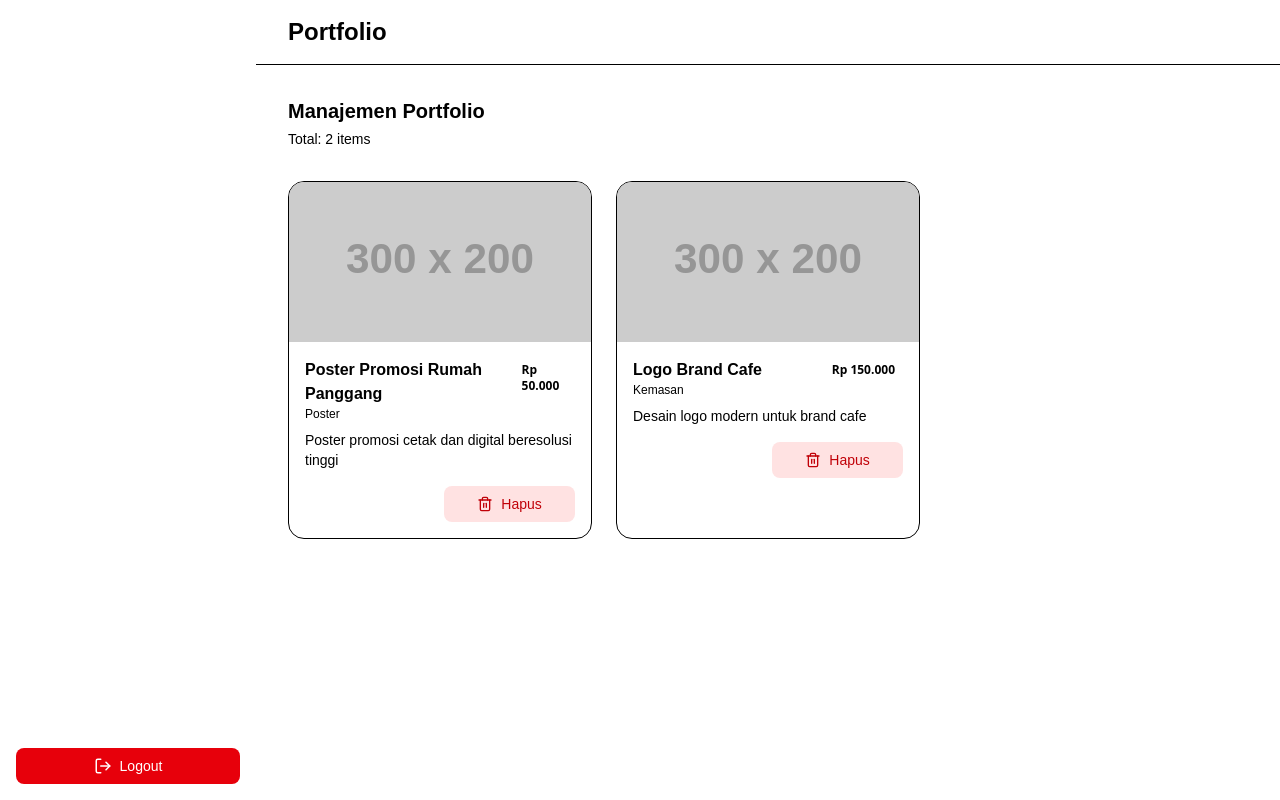
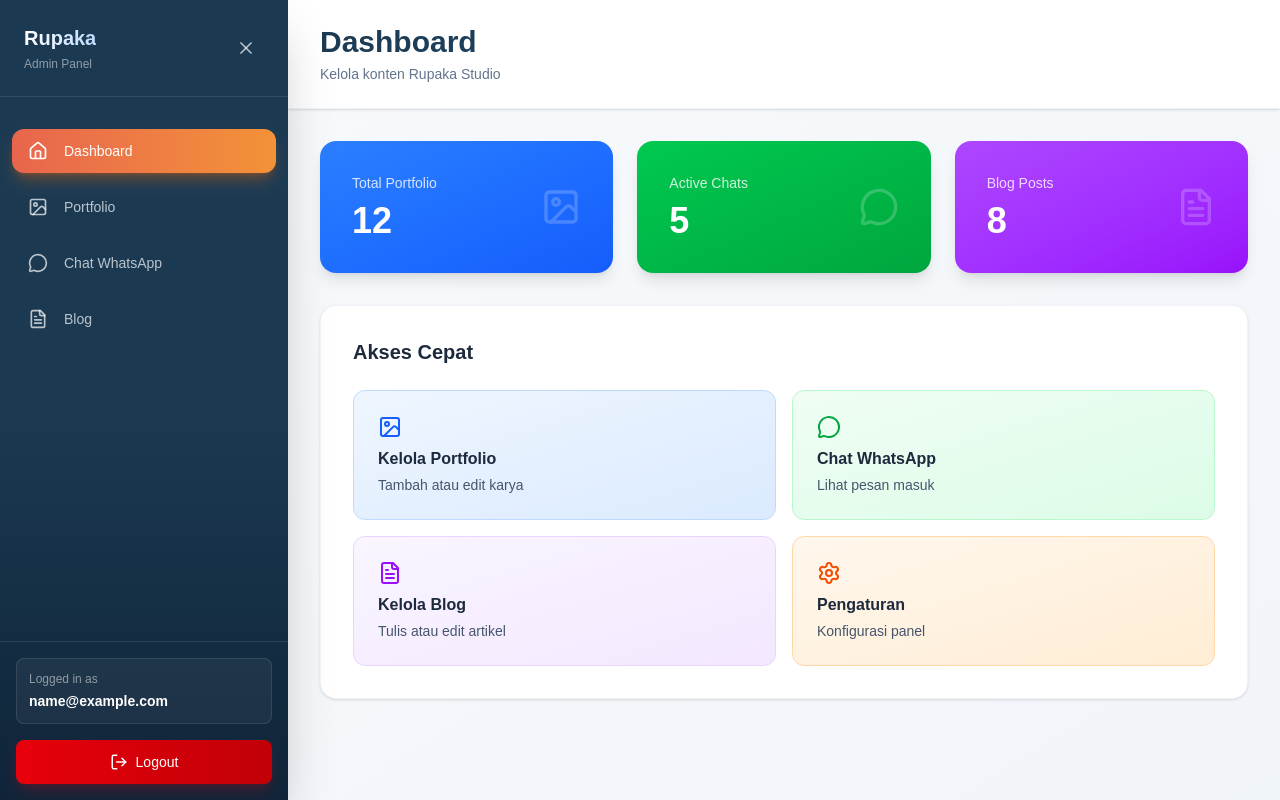
Before and after one commit to Mingkhemx/Rupaka-Studio, a React (Vite) app: page /admin/dashboard in a window 1280 px wide. Built offline with nearby package versions, Linux system fonts and the light colour scheme; sample sign-in values are in the browser's storage.

Commit message:
feat: redesign admin dashboard with professional UI/UX

```diff
--- a/src/pages/AdminDashboard.tsx
+++ b/src/pages/AdminDashboard.tsx
@@ -1,6 +1,6 @@
 import { useState } from 'react';
 import { useNavigate } from 'react-router-dom';
-import { LogOut, Menu, X, Image as ImageIcon, MessageCircle, FileText } from 'lucide-react';
+import { LogOut, Menu, X, Image as ImageIcon, MessageCircle, FileText, Home, Settings } from 'lucide-react';
 import PortfolioManager from './PortfolioManager';
 import ChatManager from './ChatManager';
 import BlogManager from './BlogManager';
@@ -24,63 +24,64 @@ export function AdminLayout({ children, activeTab, onTabChange }: AdminLayoutPro
   const adminEmail = localStorage.getItem('adminEmail') || 'Admin';
 
   const menuItems = [
+    { id: 'dashboard', label: 'Dashboard', icon: Home },
     { id: 'portfolio', label: 'Portfolio', icon: ImageIcon },
     { id: 'chat', label: 'Chat WhatsApp', icon: MessageCircle },
     { id: 'blog', label: 'Blog', icon: FileText },
   ];
 
   return (
-    <div className="min-h-screen bg-page-bg flex">
+    <div className="min-h-screen bg-gradient-to-br from-slate-50 to-slate-100 flex">
       {/* Sidebar */}
-      <div className={`${sidebarOpen ? 'w-64' : 'w-20'} bg-primary-dark text-white transition-all duration-300 flex flex-col fixed h-screen z-40`}>
+      <div className={`${sidebarOpen ? 'w-72' : 'w-24'} bg-gradient-to-b from-[#1B3A52] via-[#1B3A52] to-[#0F2438] text-white transition-all duration-300 flex flex-col fixed h-screen z-40 shadow-2xl`}>
         {/* Header */}
         <div className="p-6 border-b border-white/10 flex items-center justify-between">
           {sidebarOpen && (
             <div>
-              <h1 className="font-display font-bold text-lg">Rupaka Admin</h1>
-              <p className="font-body text-xs text-white/60">Panel Manajemen</p>
+              <h1 className="font-display font-bold text-xl bg-gradient-to-r from-white to-blue-200 bg-clip-text text-transparent">Rupaka</h1>
+              <p className="font-body text-xs text-white/50 mt-1">Admin Panel</p>
             </div>
           )}
           <button
             onClick={() => setSidebarOpen(!sidebarOpen)}
-            className="text-white hover:bg-white/10 p-2 rounded-lg transition-colors"
+            className="text-white/70 hover:text-white hover:bg-white/10 p-2 rounded-lg transition-all ml-auto"
           >
             {sidebarOpen ? <X size={20} /> : <Menu size={20} />}
           </button>
         </div>
 
         {/* Menu Items */}
-        <nav className="flex-1 px-4 py-6 space-y-2">
+        <nav className="flex-1 px-3 py-8 space-y-3">
           {menuItems.map((item) => {
             const Icon = item.icon;
             return (
               <button
                 key={item.id}
                 onClick={() => onTabChange(item.id)}
-                className={`w-full flex items-center gap-3 px-4 py-3 rounded-lg transition-colors ${
+                className={`w-full flex items-center gap-4 px-4 py-3 rounded-xl transition-all duration-200 ${
                   activeTab === item.id
-                    ? 'bg-accent-coral text-white'
-                    : 'text-white/70 hover:bg-white/10'
+                    ? 'bg-gradient-to-r from-[#E8654D] to-[#F39237] text-white shadow-lg shadow-orange-500/30'
+                    : 'text-white/70 hover:text-white hover:bg-white/10'
                 }`}
               >
-                <Icon size={20} />
-                {sidebarOpen && <span className="font-body text-sm">{item.label}</span>}
+                <Icon size={20} className="flex-shrink-0" />
+                {sidebarOpen && <span className="font-body text-sm font-medium">{item.label}</span>}
               </button>
             );
           })}
         </nav>
 
         {/* Footer */}
-        <div className="p-4 border-t border-white/10">
+        <div className="p-4 border-t border-white/10 space-y-4">
           {sidebarOpen && (
-            <div className="mb-4 pb-4 border-b border-white/10">
-              <p className="font-body text-xs text-white/60">Logged in as</p>
+            <div className="px-3 py-3 bg-white/5 rounded-lg border border-white/10">
+              <p className="font-body text-xs text-white/50 mb-1">Logged in as</p>
               <p className="font-display text-sm font-bold text-white truncate">{adminEmail}</p>
             </div>
           )}
           <button
             onClick={handleLogout}
-            className="w-full flex items-center justify-center gap-2 px-4 py-2 bg-red-600 hover:bg-red-700 rounded-lg transition-colors text-white font-body text-sm"
+            className="w-full flex items-center justify-center gap-2 px-4 py-3 bg-gradient-to-r from-red-600 to-red-700 hover:from-red-700 hover:to-red-800 rounded-lg transition-all duration-200 text-white font-body text-sm font-medium shadow-lg shadow-red-600/20"
           >
             <LogOut size={18} />
             {sidebarOpen && 'Logout'}
@@ -89,27 +90,91 @@ export function AdminLayout({ children, activeTab, onTabChange }: AdminLayoutPro
       </div>
 
       {/* Main Content */}
-      <div className={`flex-1 transition-all duration-300 ${sidebarOpen ? 'ml-64' : 'ml-20'}`}>
+      <div className={`flex-1 transition-all duration-300 ${sidebarOpen ? 'ml-72' : 'ml-24'}`}>
         {/* Top Bar */}
-        <div className="bg-white border-b border-line-grey/20 px-8 py-4">
-          <h2 className="font-display text-2xl font-bold text-text-dark">
-            {menuItems.find(item => item.id === activeTab)?.label}
+        <div className="bg-white border-b border-slate-200/50 px-8 py-6 shadow-sm">
+          <h2 className="font-display text-3xl font-bold bg-gradient-to-r from-[#1B3A52] to-[#2E5A8C] bg-clip-text text-transparent">
+            {menuItems.find(item => item.id === activeTab)?.label || 'Dashboard'}
           </h2>
+          <p className="font-body text-sm text-slate-500 mt-1">Kelola konten Rupaka Studio</p>
         </div>
 
         {/* Content */}
-        <div className="p-8">{children}</div>
+        <div className="p-8 overflow-auto">
+          {children}
+        </div>
       </div>
     </div>
   );
 }
 
 export default function AdminDashboard() {
-  const [activeTab, setActiveTab] = useState('portfolio');
+  const [activeTab, setActiveTab] = useState('dashboard');
 
-  // Import pages dynamically
+  // Stats for dashboard overview
+  const dashboardStats = [
+    { label: 'Total Portfolio', value: '12', color: 'from-blue-500 to-blue-600', icon: ImageIcon },
+    { label: 'Active Chats', value: '5', color: 'from-green-500 to-green-600', icon: MessageCircle },
+    { label: 'Blog Posts', value: '8', color: 'from-purple-500 to-purple-600', icon: FileText },
+  ];
+
+  // Dashboard component
+  function Dashboard() {
+    return (
+      <div className="space-y-8">
+        {/* Stats Grid */}
+        <div className="grid grid-cols-1 md:grid-cols-3 gap-6">
+          {dashboardStats.map((stat, idx) => {
+            const Icon = stat.icon;
+            return (
+              <div key={idx} className={`bg-gradient-to-br ${stat.color} p-8 rounded-2xl text-white shadow-lg hover:shadow-xl transition-all duration-300 transform hover:scale-105`}>
+                <div className="flex items-center justify-between">
+                  <div>
+                    <p className="font-body text-white/80 text-sm mb-2">{stat.label}</p>
+                    <p className="font-display text-4xl font-bold">{stat.value}</p>
+                  </div>
+                  <Icon size={40} className="opacity-20" />
+                </div>
+              </div>
+            );
+          })}
+        </div>
+
+        {/* Quick Actions */}
+        <div className="bg-white rounded-2xl p-8 shadow-sm border border-slate-200/50">
+          <h3 className="font-display text-xl font-bold text-slate-800 mb-6">Akses Cepat</h3>
+          <div className="grid grid-cols-1 md:grid-cols-2 gap-4">
+            <button onClick={() => setActiveTab('portfolio')} className="p-6 bg-gradient-to-br from-blue-50 to-blue-100 hover:from-blue-100 hover:to-blue-200 rounded-xl border border-blue-200 transition-all duration-300 text-left group">
+              <ImageIcon className="text-blue-600 mb-2 group-hover:scale-110 transition-transform" size={24} />
+              <p className="font-display font-bold text-slate-800">Kelola Portfolio</p>
+              <p className="font-body text-sm text-slate-600 mt-1">Tambah atau edit karya</p>
+            </button>
+            <button onClick={() => setActiveTab('chat')} className="p-6 bg-gradient-to-br from-green-50 to-green-100 hover:from-green-100 hover:to-green-200 rounded-xl border border-green-200 transition-all duration-300 text-left group">
+              <MessageCircle className="text-green-600 mb-2 group-hover:scale-110 transition-transform" size={24} />
+              <p className="font-display font-bold text-slate-800">Chat WhatsApp</p>
+              <p className="font-body text-sm text-slate-600 mt-1">Lihat pesan masuk</p>
+            </button>
+            <button onClick={() => setActiveTab('blog')} className="p-6 bg-gradient-to-br from-purple-50 to-purple-100 hover:from-purple-100 hover:to-purple-200 rounded-xl border border-purple-200 transition-all duration-300 text-left group">
+              <FileText className="text-purple-600 mb-2 group-hover:scale-110 transition-transform" size={24} />
+              <p className="font-display font-bold text-slate-800">Kelola Blog</p>
+              <p className="font-body text-sm text-slate-600 mt-1">Tulis atau edit artikel</p>
+            </button>
+            <button className="p-6 bg-gradient-to-br from-orange-50 to-orange-100 hover:from-orange-100 hover:to-orange-200 rounded-xl border border-orange-200 transition-all duration-300 text-left group">
+              <Settings className="text-orange-600 mb-2 group-hover:scale-110 transition-transform" size={24} />
+              <p className="font-display font-bold text-slate-800">Pengaturan</p>
+              <p className="font-body text-sm text-slate-600 mt-1">Konfigurasi panel</p>
+            </button>
+          </div>
+        </div>
+      </div>
+    );
+  }
+
+  // Render content
   const renderContent = () => {
     switch (activeTab) {
+      case 'dashboard':
+        return <Dashboard />;
       case 'portfolio':
         return <PortfolioManager />;
       case 'chat':
@@ -117,7 +182,7 @@ export default function AdminDashboard() {
       case 'blog':
         return <BlogManager />;
       default:
-        return <PortfolioManager />;
+        return <Dashboard />;
     }
   };
 
```
